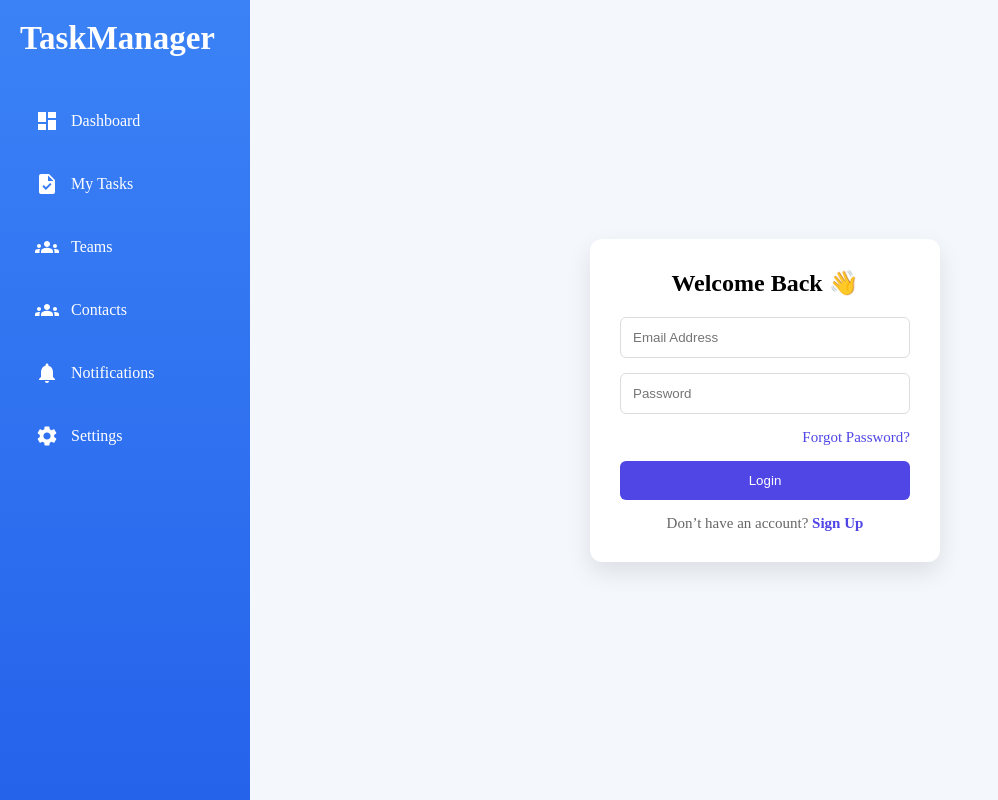
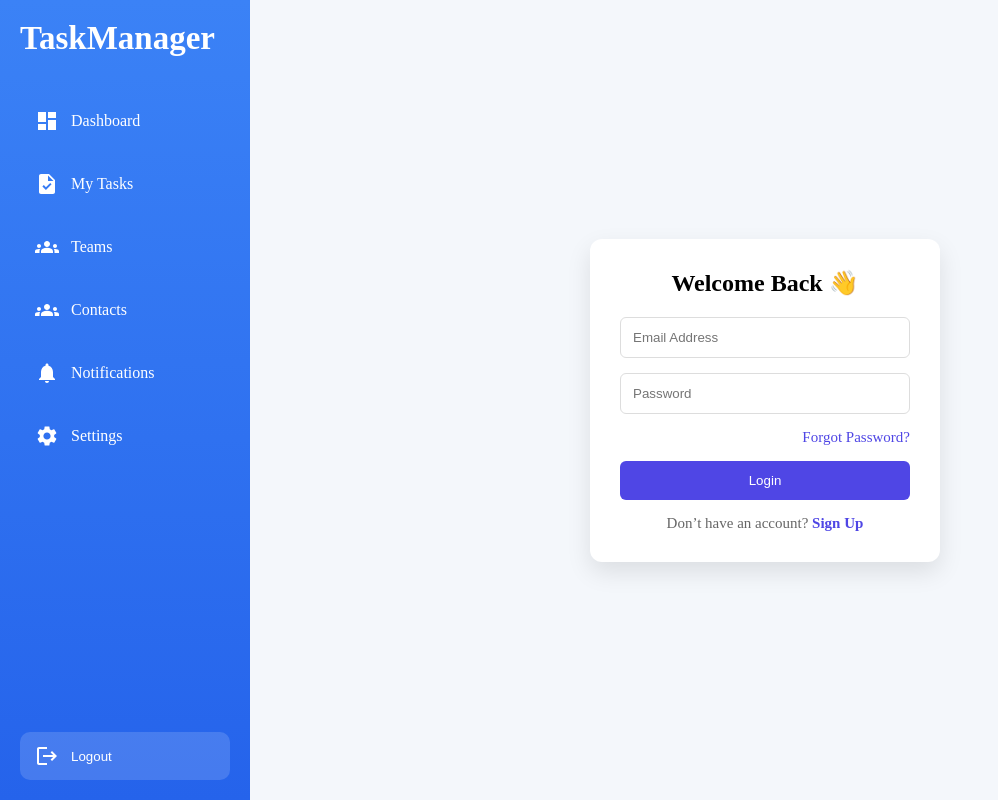
Before and after one commit to yubra840/Task-Manager, a React (Vite) app in the folder Frontend/my-react-app/: page /login in a window 1280 px wide. Shown: the whole page, without its empty margins (0-998 px from the left). Built offline with nearby package versions, Linux system fonts and the light colour scheme.

Commit message:
Added log out button

```diff
--- a/Frontend/my-react-app/src/components/Sidebar.css
+++ b/Frontend/my-react-app/src/components/Sidebar.css
@@ -6,6 +6,8 @@
   flex-direction: column;
   padding: 20px;
   flex-shrink: 0; /* prevents shrinking */
+    height: 100vh;
+
 }
 
 /* Logo */
@@ -71,3 +73,32 @@
   align-items: center;
   justify-content: center;
 }
+
+
+
+/* Logout container */
+.sidebar-logout {
+  margin-top: auto;
+}
+
+/* Logout button styling */
+.logout-btn {
+  width: 100%;
+  display: flex;
+  align-items: center;
+  gap: 12px;
+
+  padding: 12px 15px;
+  border-radius: 10px;
+
+  border: none;
+  background: rgba(255, 255, 255, 0.15);
+  color: white;
+  cursor: pointer;
+
+  transition: 0.3s ease;
+}
+
+.logout-btn:hover {
+  background: rgba(255, 0, 0, 0.3);
+}
--- a/Frontend/my-react-app/src/components/Sidebar.jsx
+++ b/Frontend/my-react-app/src/components/Sidebar.jsx
@@ -1,5 +1,5 @@
-import { NavLink } from "react-router-dom";
-import { useEffect, useState } from "react";
+import { NavLink, useNavigate } from "react-router-dom";
+import { useEffect, useState, useContext } from "react";
 import "./Sidebar.css";
 
 // Icons
@@ -8,15 +8,21 @@ import TaskIcon from "@mui/icons-material/Task";
 import GroupsIcon from "@mui/icons-material/Groups";
 import NotificationsIcon from "@mui/icons-material/Notifications";
 import SettingsIcon from "@mui/icons-material/Settings";
-import API from "../services/api";
+import LogoutIcon from "@mui/icons-material/Logout";
+
+import { AuthContext } from "../context/AuthContext";
 
 export default function Sidebar() {
   const [unreadCount, setUnreadCount] = useState(0);
+
+  const { logout } = useContext(AuthContext); // 🔥 get logout
+  const navigate = useNavigate(); // 🔥 for redirect
 
   const fetchUnreadCount = async () => {
     try {
       const token = localStorage.getItem("token");
       const apiUrl = import.meta.env.VITE_APP_BACKEND_URL;
+
       const res = await fetch(`${apiUrl}/notifications/unread-count`, {
         headers: { Authorization: `Bearer ${token}` }
       });
@@ -29,15 +35,20 @@ export default function Sidebar() {
   };
 
   useEffect(() => {
-  const token = localStorage.getItem("token");
+    const token = localStorage.getItem("token");
+    if (!token) return;
 
-  if (!token) return; // 🚫 don't call API without token
+    fetchUnreadCount();
+    const interval = setInterval(fetchUnreadCount, 10000);
 
-  fetchUnreadCount();
+    return () => clearInterval(interval);
+  }, []);
 
-  const interval = setInterval(fetchUnreadCount, 10000);
-  return () => clearInterval(interval);
-}, []);
+  // 🔥 LOGOUT HANDLER
+  const handleLogout = () => {
+    logout();              // clear localStorage
+    navigate("/login");    // redirect
+  };
 
   return (
     <div className="sidebar">
@@ -66,16 +77,12 @@ export default function Sidebar() {
           <span>Contacts</span>
         </NavLink>
 
-        {/* 🔔 NOTIFICATIONS WITH BADGE */}
         <NavLink to="/notifications" className="sidebar-link notif-link">
           <NotificationsIcon className="icon" />
-
           <span>Notifications</span>
 
           {unreadCount > 0 && (
-            <span className="notif-badge">
-              {unreadCount}
-            </span>
+            <span className="notif-badge">{unreadCount}</span>
           )}
         </NavLink>
 
@@ -84,6 +91,14 @@ export default function Sidebar() {
           <span>Settings</span>
         </NavLink>
       </nav>
+
+      {/* 🔥 LOGOUT BUTTON AT BOTTOM */}
+      <div className="sidebar-logout">
+        <button onClick={handleLogout} className="logout-btn">
+          <LogoutIcon className="icon" />
+          <span>Logout</span>
+        </button>
+      </div>
     </div>
   );
 }
```
